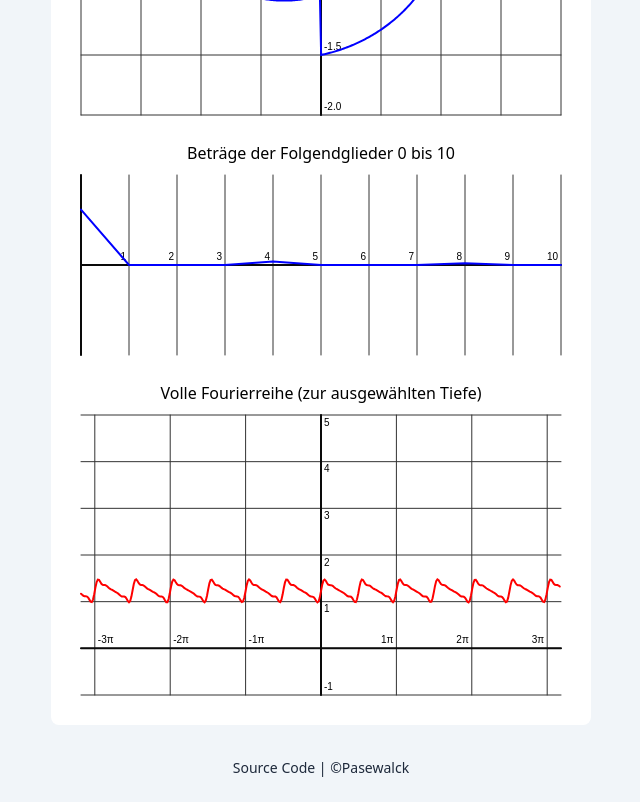
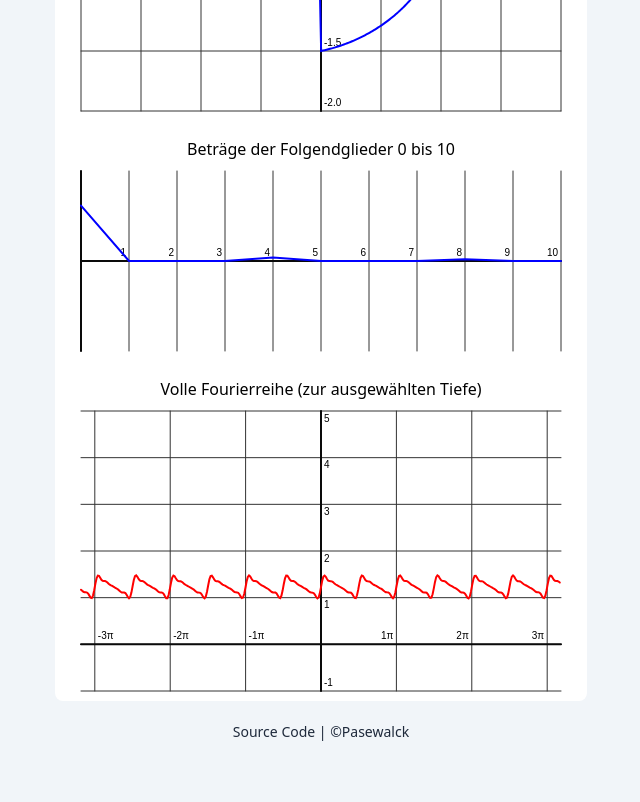
Before and after one commit to pasewalck/phm-simulation, a website built with Vite: page index.html in a window 1280 px wide. Shown: the part 755-1557 px from the top of the page, without its empty margins (319-959 px from the left). After the commit the page ends 1517 px from the top, so only its background shows below. Built offline with nearby package versions, Linux system fonts and the light colour scheme.

Commit message:
feat: change spacings

```diff
--- a/index.html
+++ b/index.html
@@ -13,11 +13,11 @@
   </style>
 </head>
 
-<body class="m-0 min-h-screen bg-slate-100 flex justify-center items-center sm:p-6 ">
+<body class="m-0 min-h-screen bg-slate-100 flex justify-center items-center">
 
-  <div class="flex flex-col gap-8 max-w-2xl justify-center items-start">
+  <div class="flex flex-col max-w-2xl justify-center items-start sm:p-6 sm:pb-0">
 
-    <div id="graph2" class="bg-white backdrop-blur-md p-4 sm:p-5 border-white/[0.06] sm:rounded-lg w-[100%]">
+    <div id="graph2" class="bg-white backdrop-blur-md p-4 pb-0 border-white/[0.06] sm:rounded-lg w-[100%]">
       <h1 class="text-black text-[25px] mb-2 select-none text-center">
         Veranschaulichung der Fourierreihe
       </h1>
@@ -41,7 +41,7 @@
 
     </div>
 
-    <footer class="flex items-center justify-center w-full">
+    <footer class="flex items-center justify-center w-full p-5">
       <div class="text-slate-800 text-[14px] select-none text-center"><a
           href="https://github.com/pasewalck/phm-simulation" class="hover:text-slate-900">Source Code</a> |
         ©Pasewalck</div>
```
